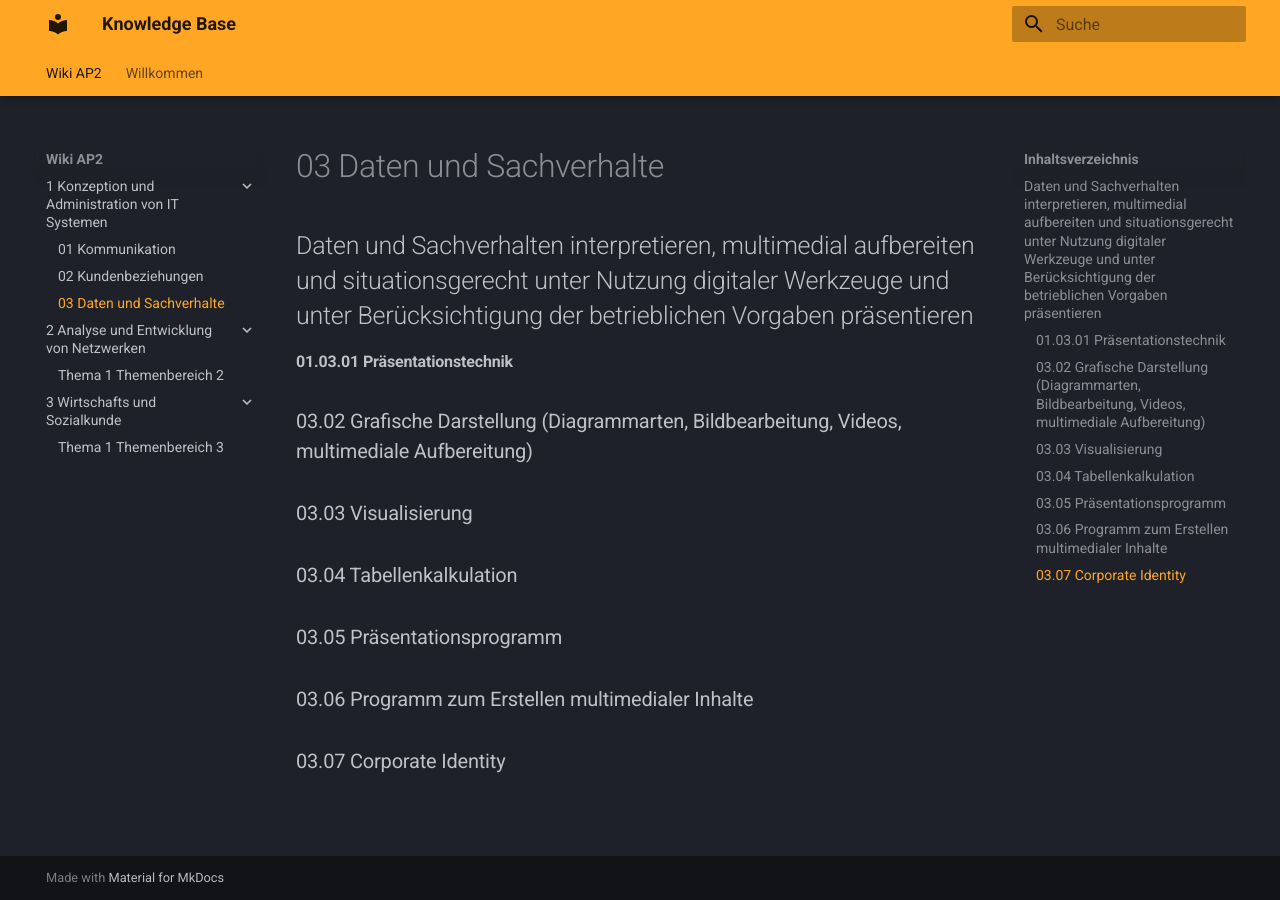
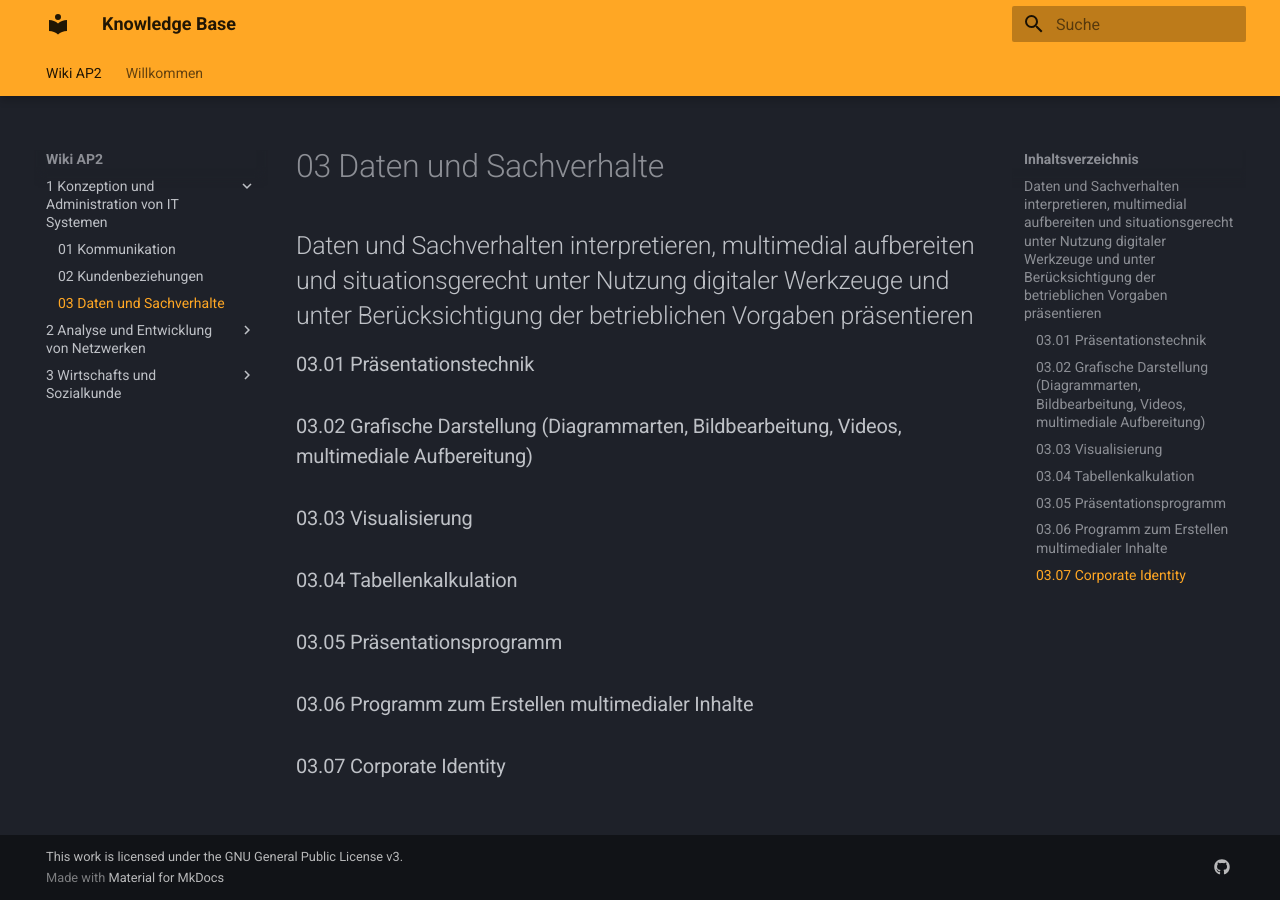
Before and after one commit to mavzlais/knowledge-base, an MkDocs documentation site: the page built from docs/Wiki AP2/1 Konzeption und Administration von IT-Systemen/03 Daten und Sachverhalte.md, in a window 1280 px wide. Built offline with MkDocs 1.6.1 and Material for MkDocs 9.7.7, drawn with Linux system fonts in a browser that asks for light colours.

Commit message:
03.04.2025 18:22:04, Laptop: Changing mkdocs.yml

```diff
--- a/docs/Wiki AP2/1 Konzeption und Administration von IT-Systemen/03 Daten und Sachverhalte.md
+++ b/docs/Wiki AP2/1 Konzeption und Administration von IT-Systemen/03 Daten und Sachverhalte.md
@@ -1,6 +1,6 @@
 ## Daten und Sachverhalten interpretieren, multimedial aufbereiten und situationsgerecht unter Nutzung digitaler Werkzeuge und unter Berücksichtigung der betrieblichen Vorgaben präsentieren
 
-#### 01.03.01 Präsentationstechnik
+### 03.01 Präsentationstechnik
 ### 03.02 Grafische Darstellung (Diagrammarten, Bildbearbeitung, Videos, multimediale Aufbereitung)
 ### 03.03 Visualisierung
 ### 03.04 Tabellenkalkulation
--- a/mkdocs.yml
+++ b/mkdocs.yml
@@ -9,9 +9,11 @@ theme:
     - search.highlight
     - navigation.tabs
     - navigation.tabs.sticky
-    - navigation.expand
+    #- navigation.expand
     - navigation.tracking
     #- navigation.sections
+  toc:
+    depth: 2
   palette:
     - scheme: slate
       primary: orange
@@ -19,3 +21,9 @@ theme:
 markdown_extensions:
   - pymdownx.superfences
   - pymdownx.tabbed
+
+extra:
+  social:
+    - icon: fontawesome/brands/github
+      link: https://github.com/mavzlais/knowledge-base
+copyright: 'This work is licensed under the <a href="https://www.gnu.org/licenses/gpl-3.0.html">GNU General Public License v3</a>.'
```
Also changed, not shown: README.md (+1 -1 lines).
